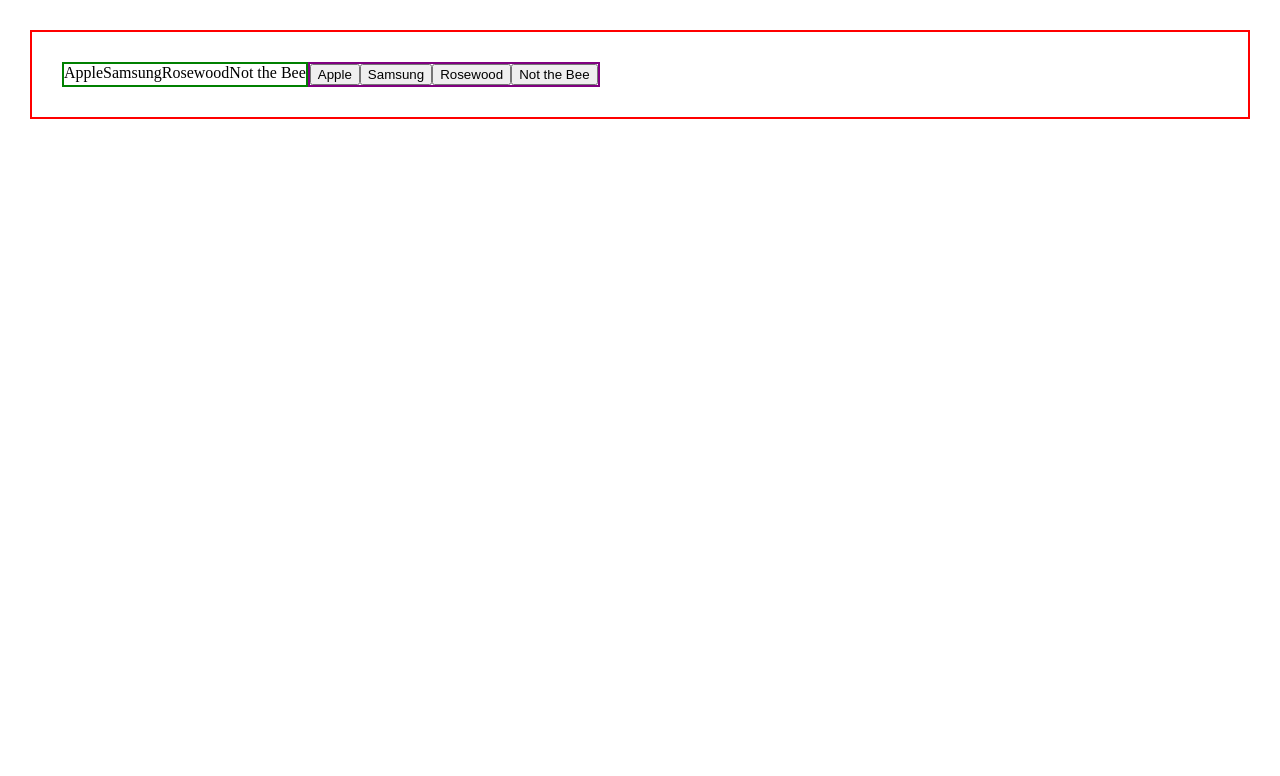
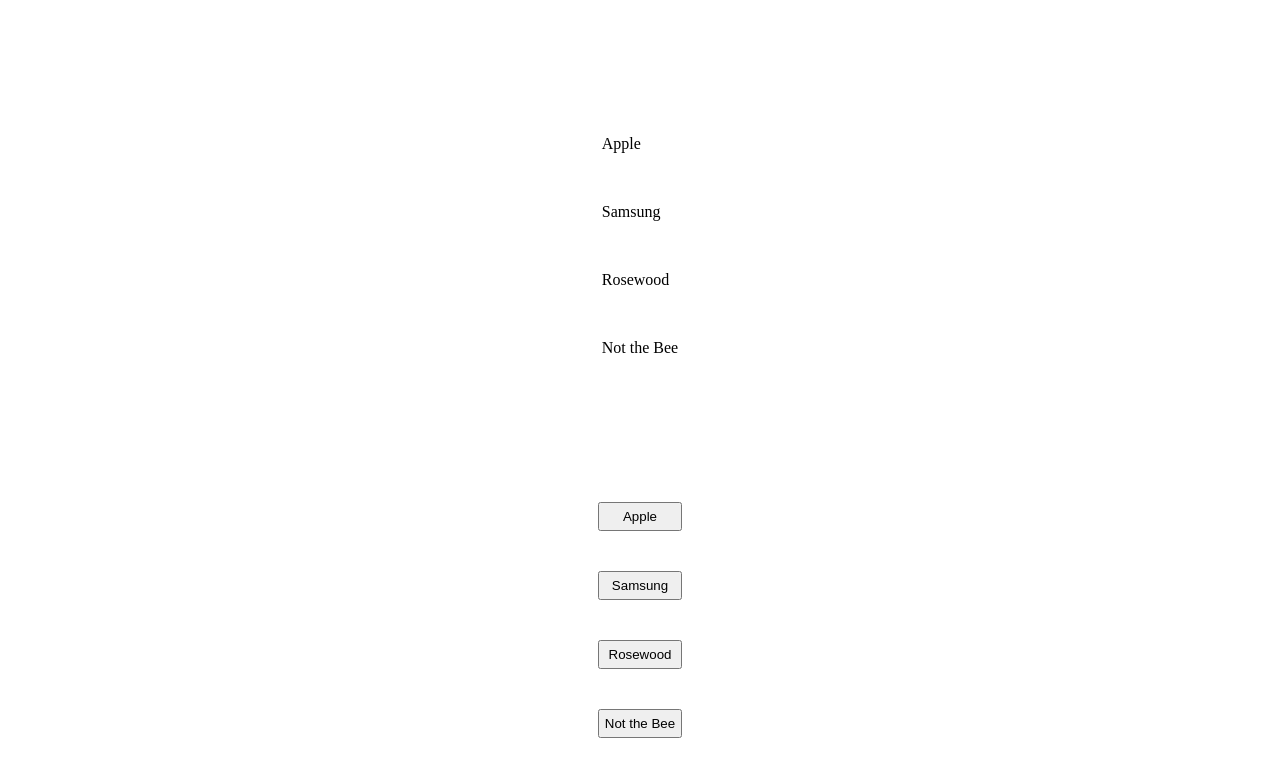
Before and after one commit to rosewoodhenryweaver/external-linking, a plain HTML site: page index.html in a window 1280 px wide. Drawn offline with Linux system fonts and the light colour scheme.

Commit message:
Finished the rest of the styling for the page layout

```diff
--- a/style.css
+++ b/style.css
@@ -9,17 +9,34 @@
 
 .outsidecontainer {
     display: flex;
-    border: solid 2px red;
     margin: 30px;
     padding: 30px;
+    flex-direction: column;
+    align-items: center;
 }
 
 .linkedbuttons {
     display: flex;
-    border: solid 2px purple;
+    margin: 50px;
+    flex-direction: column;
 }
 
 .linkedtext {
     display: flex;
-    border: solid 2px green;
+    margin: 50px;
+    flex-direction: column;
 }
+
+.link {
+    padding: 5px;
+    margin: 20px;
+}
+
+.button {
+    padding: 5px;
+    margin: 20px;
+}
+
+.button:hover {
+
+}
```
